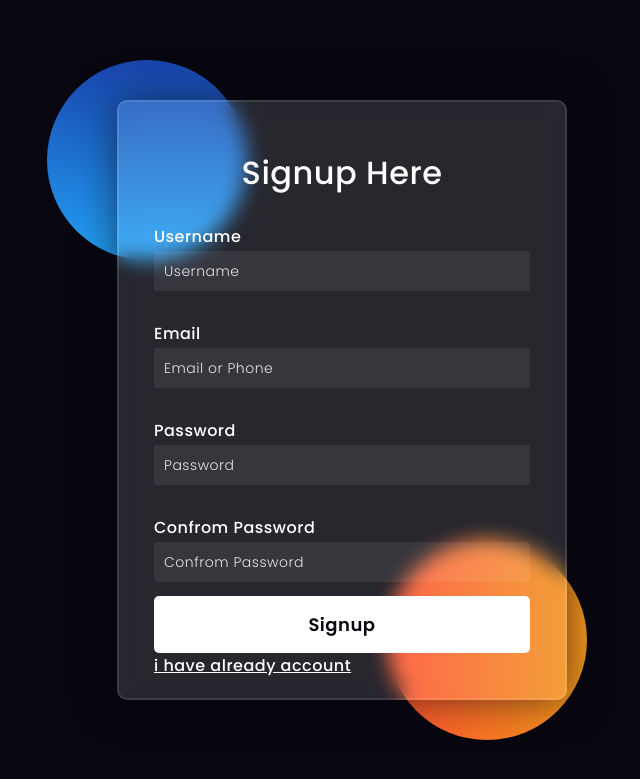
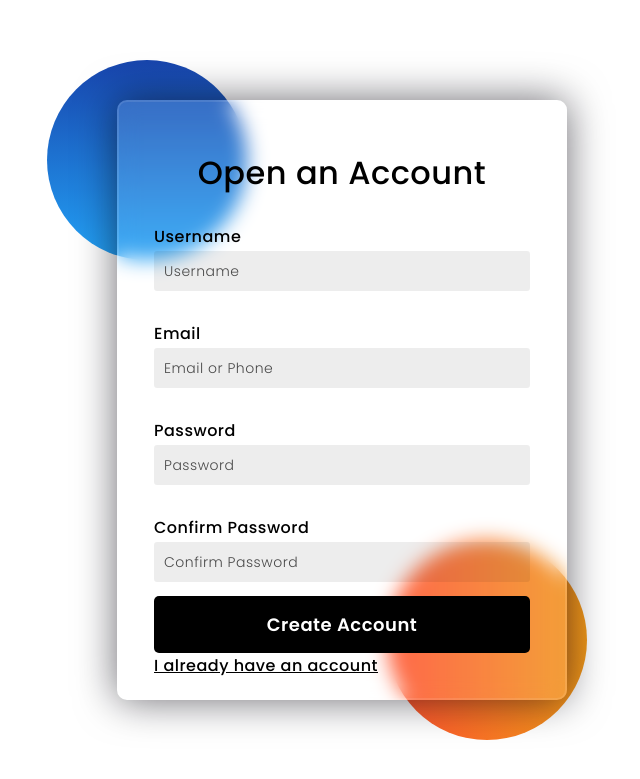
Before and after one commit to waleed-sajid/COMP-8347-Forex-Pioneer, a Django app: page / in a window 1280 px wide. Shown: the top 779 px of the page, without its empty margins (298-938 px from the left). Run offline with Django 4.2, Linux system fonts and the light colour scheme.

Commit message:
amended changes for cookies and UI and with format changes.

```diff
--- a/forex/views.py
+++ b/forex/views.py
@@ -24,6 +24,8 @@ def SignupPage(request):
 
             my_user = User.objects.create_user(uname, email, pass1)
             my_user.save()
+            # Set a session variable to indicate successful registration
+            request.session['registration_success'] = True
             return redirect('login')
 
     return render(request, 'signup.html')
@@ -36,6 +38,7 @@ def LoginPage(request):
         user = authenticate(request, username=username, password=pass1)
         if user is not None:
             login(request, user)
+            request.session['login_success'] = True
             return redirect('home')
         else:
             return HttpResponse("Username or Password is incorrect!!!")
@@ -45,9 +48,10 @@ def LoginPage(request):
 
 def LogoutPage(request):
     logout(request)
+    request.session.pop('login_success', None)
+    request.session.pop('registration_success', None)
+
     return redirect('login')
-
-
 # your_app_name/views.py
 from django.shortcuts import render
 from django.http import HttpResponse, JsonResponse
--- a/templates/signup.html
+++ b/templates/signup.html
@@ -1,8 +1,8 @@
 <!DOCTYPE html>
 <html lang="en">
 <head>
-  <!-- Design by foolishdeveloper.com -->
-    <title>Signup Page</title>
+
+    <title>Forex Pioneer</title>
 
     <link rel="preconnect" href="https://fonts.gstatic.com">
     <link rel="stylesheet" href="https://cdnjs.cloudflare.com/ajax/libs/font-awesome/5.15.4/css/all.min.css">
@@ -11,29 +11,33 @@
     <style media="screen">
  *,
         *:before,
-*:after{
+        *:after {
             padding: 0;
             margin: 0;
             box-sizing: border-box;
         }
-body{
-    background-color: #080710;
+
+        body {
+            background-color: #ffffff; /* Change background color to white */
         }
-.background{
+
+        .background {
             width: 430px;
             height: 520px;
             position: absolute;
-    transform: translate(-50%,-50%);
+            transform: translate(-50%, -50%);
             left: 50%;
             top: 50%;
         }
-.background .shape{
+
+        .background .shape {
             height: 200px;
             width: 200px;
             position: absolute;
             border-radius: 50%;
         }
-.shape:first-child{
+
+        .shape:first-child {
             background: linear-gradient(
                 #1845ad,
                 #23a2f6
@@ -41,7 +45,8 @@ body{
             left: -80px;
             top: -80px;
         }
-.shape:last-child{
+
+        .shape:last-child {
             background: linear-gradient(
                 to right,
                 #ff512f,
@@ -50,88 +55,98 @@ body{
             right: -30px;
             bottom: -80px;
         }
-form{
+
+        form {
             height: 600px;
             width: 450px;
-    background-color: rgba(255,255,255,0.13);
+            background-color: rgba(255, 255, 255, 0.13);
             position: absolute;
-    transform: translate(-50%,-50%);
-    top: 50%;
+            transform: translate(-50%, -50%);
+            top: 50%; /* Center vertically */
             left: 50%;
             border-radius: 10px;
             backdrop-filter: blur(10px);
-    border: 2px solid rgba(255,255,255,0.1);
-    box-shadow: 0 0 40px rgba(8,7,16,0.6);
+            border: 2px solid rgba(255, 255, 255, 0.1);
+            box-shadow: 0 0 40px rgba(8, 7, 16, 0.6);
             padding: 50px 35px;
         }
-form *{
-    font-family: 'Poppins',sans-serif;
-    color: #ffffff;
+
+        form * {
+            font-family: 'Poppins', sans-serif;
+            color: #000000; /* Change text color to black */
             letter-spacing: 0.5px;
             outline: none;
             border: none;
         }
-form h3{
+
+        form h3 {
             font-size: 32px;
             font-weight: 500;
             line-height: 42px;
             text-align: center;
         }
 
-label{
+        label {
             display: block;
             margin-top: 30px;
             font-size: 16px;
             font-weight: 500;
         }
-input{
+
+        input {
             display: block;
             height: 40px;
             width: 100%;
-    background-color: rgba(255,255,255,0.07);
+            background-color: rgba(0, 0, 0, 0.07);
             border-radius: 3px;
             padding: 0 10px;
             margin-top: 2px;
             font-size: 14px;
             font-weight: 300;
         }
-::placeholder{
-    color: #e5e5e5;
+
+        ::placeholder {
+            color: #4a4a4a; /* Change placeholder color */
         }
-button{
+
+        button {
             margin-top: 14px;
             width: 100%;
-    background-color: #ffffff;
-    color: #080710;
+            background-color: #000000; /* Change button color to black */
+            color: #ffffff;
             padding: 15px 0;
             font-size: 18px;
             font-weight: 600;
             border-radius: 5px;
             cursor: pointer;
         }
-.social{
+
+        .social {
             margin-top: 30px;
             display: flex;
         }
-.social div{
+
+        .social div {
             background: red;
             width: 150px;
             border-radius: 3px;
             padding: 5px 10px 10px 5px;
-  background-color: rgba(255,255,255,0.27);
+            background-color: rgba(255, 255, 255, 0.27);
             color: #eaf0fb;
             text-align: center;
         }
-.social div:hover{
-  background-color: rgba(255,255,255,0.47);
+
+        .social div:hover {
+            background-color: rgba(255, 255, 255, 0.47);
         }
-.social .fb{
+
+        .social .fb {
             margin-left: 25px;
         }
-.social i{
+
+        .social i {
             margin-right: 4px;
         }
-
     </style>
 </head>
 <body>
@@ -141,7 +156,7 @@ button{
     </div>
     <form action="" method="post">
         {% csrf_token %}
-        <h3>Signup Here</h3>
+        <h3>Open an Account</h3>
 
         <label for="username">Username</label>
         <input type="text" placeholder="Username" name="username" id="username">
@@ -153,11 +168,10 @@ button{
         <input type="password" placeholder="Password" id="password1" name="password1">
 
 
-        <label for="password2">Confrom Password</label>
-        <input type="password" placeholder="Confrom Password" id="password2" name="password2">
-        <button type="submit">Signup</button>
-
-        <a href="{% url 'login' %}" >i have already account</a>
+       <label for="password2">Confirm Password</label>
+        <input type="password" placeholder="Confirm Password" id="password2" name="password2">
+        <button type="submit">Create Account</button>
+        <a href="{% url 'login' %}">I already have an account</a>
     </form>
 </body>
 </html>
```
Also changed, not shown: templates/login.html (+54 -36 lines), db.sqlite3. Lines whose indentation alone changed are shown as unchanged.
